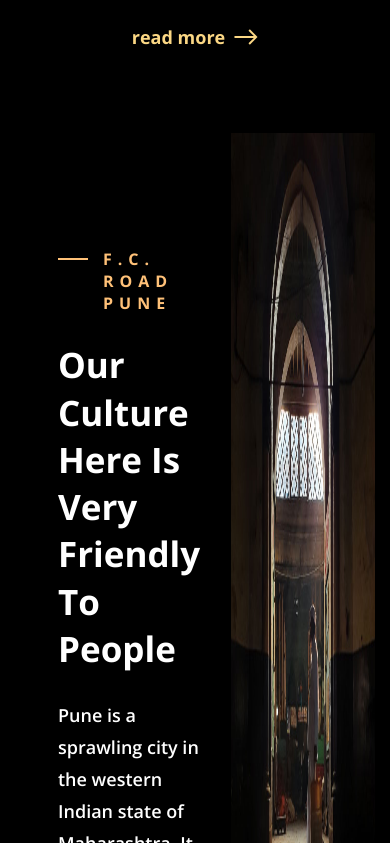
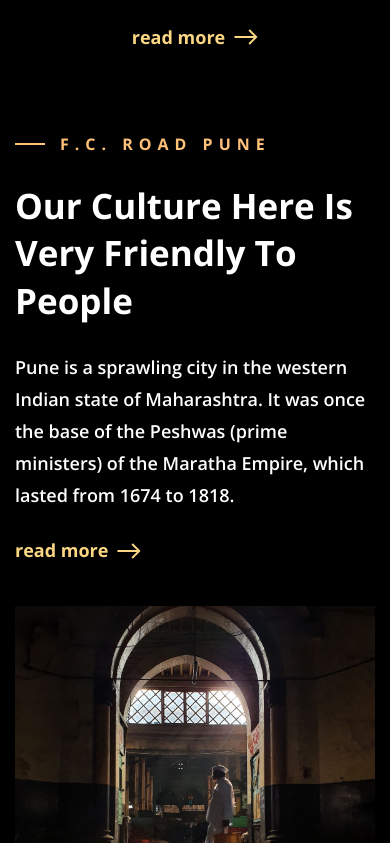
Before and after one commit to katebanban/pune, a plain HTML site: page index.html in a window 390 px wide. Shown: the part 2541-3384 px from the top of the page. Drawn offline with nearby package versions, Linux system fonts and the light colour scheme.

Commit message:
adapted the "culture" section

```diff
--- a/scss/_culture.scss
+++ b/scss/_culture.scss
@@ -5,17 +5,42 @@
 		padding-bottom: 125px;
 	}
 
+	@media (max-width: 480px) {
+		padding-bottom: 80px;
+	}
+
 	&__body {
 		display: flex;
 		justify-content: space-between;
+
+		@media (max-width: 1465px) {
+			align-items: center;
+		}
+
+		@media (max-width: 1000px) {
+			flex-wrap: wrap;
+		}
 	}
 
 	&__content {
 		flex: 0 1 47%;
 		padding: 115px 0px 115px 43px;
 
+		@media (max-width: 1465px) {
+			padding: 0px 0px 0px 43px;
+		}
+
+		@media (max-width: 1000px) {
+			flex: 0 1 100%;
+			padding: unset;
+		}
+
 		&:not(:last-child) {
 			margin-right: 20px;
+
+			@media (max-width: 1000px) {
+				margin: 0px 0px 40px 0px;
+			}
 		}
 
 		& > * + * {
@@ -28,6 +53,10 @@
 
 	&__title {
 		max-width: 555px;
+
+		@media (max-width: 1000px) {
+			max-width: 100%;
+		}
 	}
 
 	&__descr {
@@ -39,8 +68,22 @@
 	&__image {
 		flex: 0 1 40%;
 
-		//@media (max-width: 1465px) {
-		//	flex: 0 1 50%;
-		//}
+		@media (max-width: 1465px) {
+			height: 720px;
+			flex: 0 1 50%;
+
+			img {
+				object-fit: cover;
+			}
+		}
+
+		@media (max-width: 1000px) {
+			flex: 0 1 100%;
+			height: 500px;
+		}
+
+		@media (max-width: 480px) {
+			height: 400px;
+		}
 	}
 }
```
Also changed, not shown: css/style.css.
